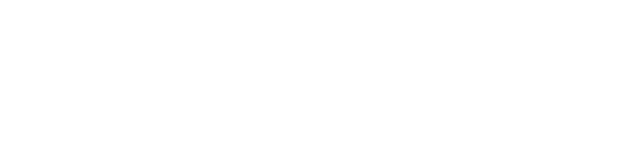
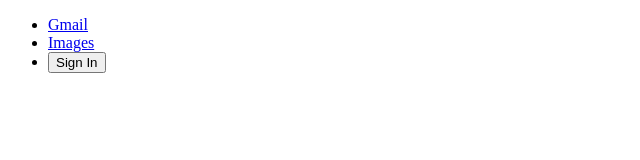
Before and after one commit to hillhousedev/googlepage, a plain HTML site: page index.html in a window 1280 px wide. Shown: the whole page, without its empty margins (0-640 px from the left). Drawn offline with Linux system fonts and the light colour scheme.

Commit message:
added links and navigation to the file

```diff
--- a/index.html
+++ b/index.html
@@ -7,9 +7,15 @@
   <body>
     <head>
       <header>
+        <ul id="nav-right">
+          <li><a href="#">Gmail</a></li>
+          <li><a href="#">Images</a></li>
+          <li><input type="button" id="sign-in" value="Sign In" /></li>
+        <ul>
       </header>
 
       <div id="content">
+
       </div>
 
       <footer>
```
